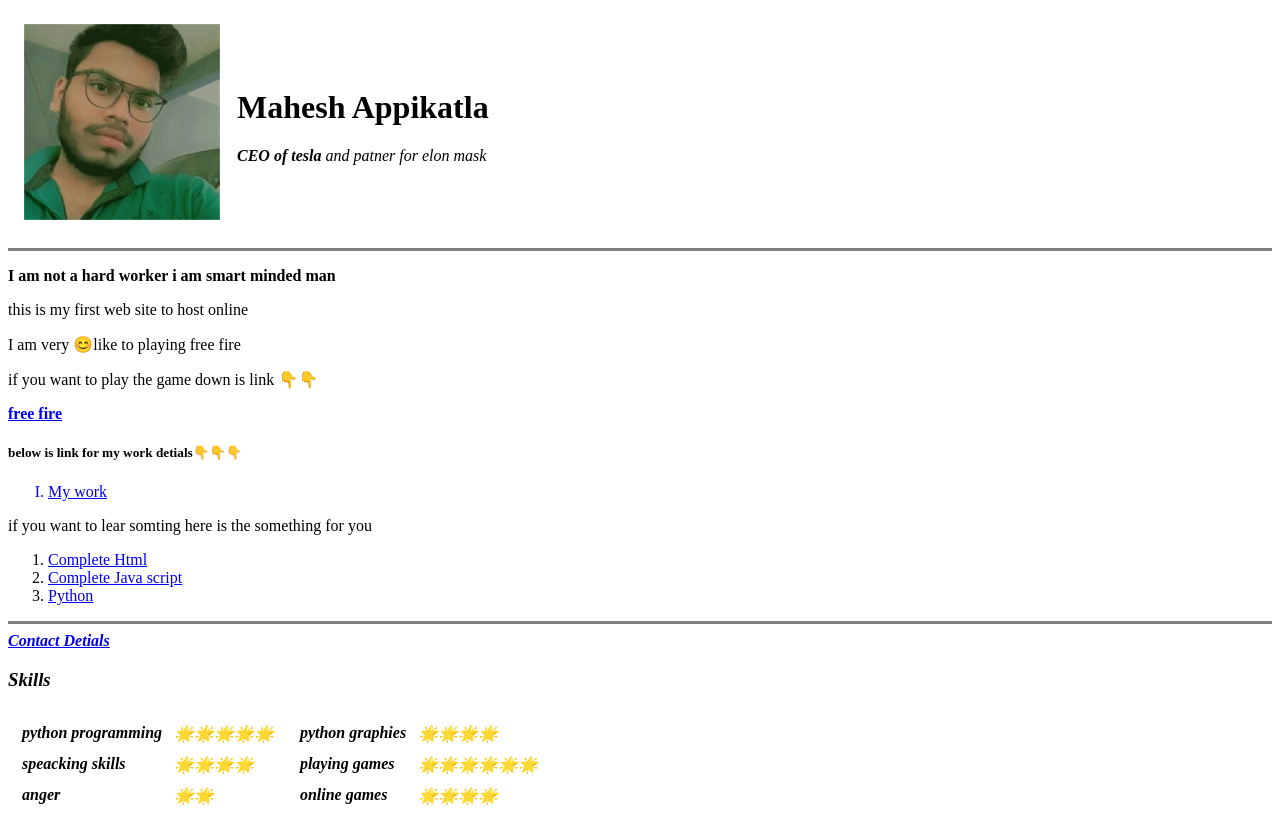
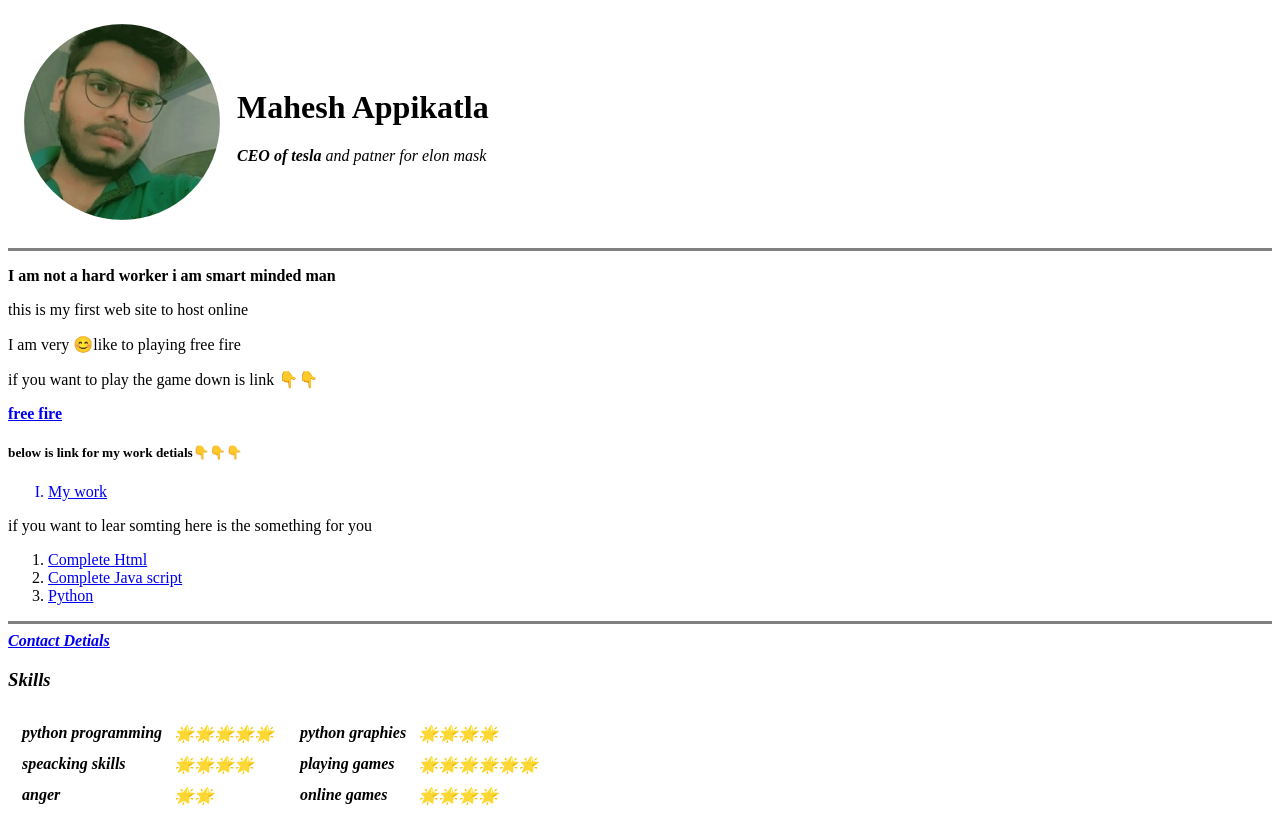
Before and after one commit to Mahesh-web-hosting/cv, a plain HTML site: page index.html in a window 1280 px wide. Drawn offline with Linux system fonts and the light colour scheme.

Commit message:
new editing
to change the image 😊

```diff
--- a/index.html
+++ b/index.html
@@ -7,7 +7,7 @@
 	<body>
 		<table cellspacing="15">
 			<tr>
-				<td><img src="images/ph.jpg" ismap="offical site"></td>
+				<td><img src="images/ph.jpg" ismap="offical site" style="border-radius: 100%;"></td>
 				<td><h1>Mahesh Appikatla</h1><p><em> <strong> CEO of tesla</strong> and patner  for elon mask</em></p></td>
 			</tr>
 		</table>
```
